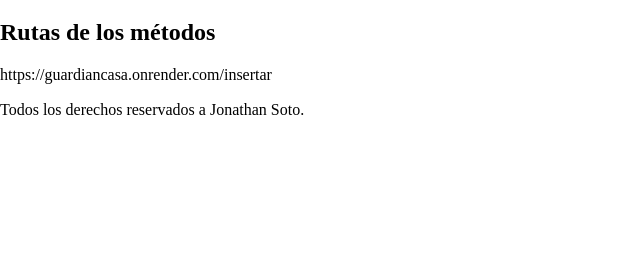
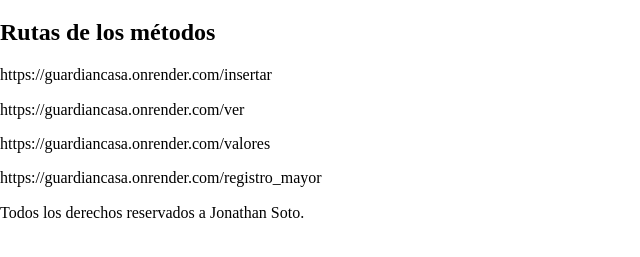
Before and after one commit to JsMares/KeepHome, a website: page public/index.html in a window 1280 px wide. Shown: the part 61-318 px from the top of the page, without its empty margins (0-640 px from the left). Drawn offline with Linux system fonts and the light colour scheme.

Commit message:
Implementacion de los metodos en la interfaz grafica

```diff
--- a/public/index.html
+++ b/public/index.html
@@ -24,6 +24,9 @@
     <main>
         <h2>Rutas de los métodos</h2>
         <p>https://guardiancasa.onrender.com/insertar</p>
+        <p>https://guardiancasa.onrender.com/ver</p>
+        <p>https://guardiancasa.onrender.com/valores</p>
+        <p>https://guardiancasa.onrender.com/registro_mayor</p>
     </main>
 
     <footer>
```
